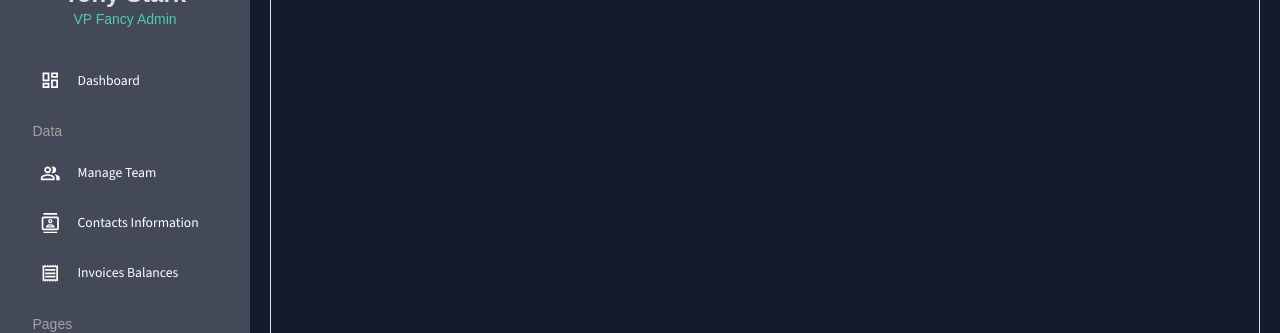
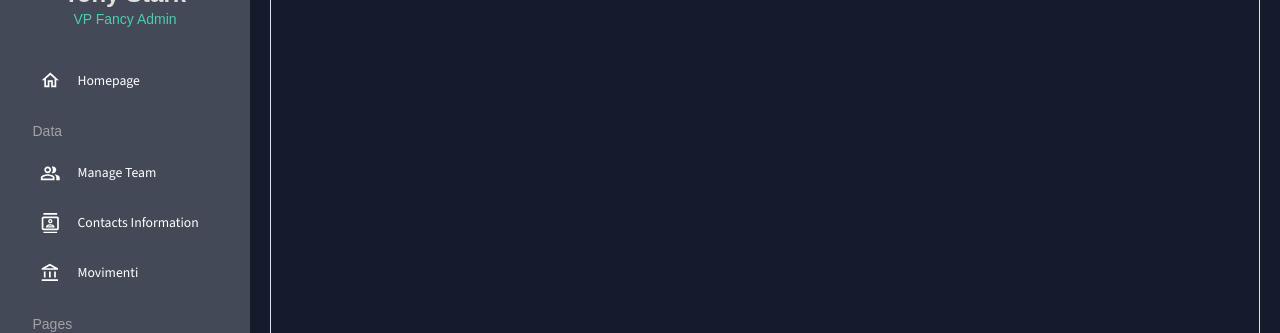
Before and after one commit to Lollosxvm/pw, a React (Vite) app in the folder FE/: page /geography in a window 1280 px wide. Shown: the part 210-543 px from the top of the page. Built offline with nearby package versions, Linux system fonts and the light colour scheme.

Commit message:
aggiunto componente movimenti

```diff
--- a/FE/src/scenes/layout/sidebar/index.jsx
+++ b/FE/src/scenes/layout/sidebar/index.jsx
@@ -3,6 +3,7 @@ import { Avatar, Box, IconButton, Typography, useTheme } from "@mui/material";
 import { useContext, useState } from "react";
 import { tokens } from "../../../theme";
 import { Menu, MenuItem, Sidebar } from "react-pro-sidebar";
+import AccountBalanceOutlinedIcon from '@mui/icons-material/AccountBalanceOutlined';
 import {
   BarChartOutlined,
   CalendarTodayOutlined,
@@ -17,6 +18,7 @@ import {
   ReceiptOutlined,
   TimelineOutlined,
   WavesOutlined,
+  HomeOutlined ,
 } from "@mui/icons-material";
 import avatar from "../../../assets/images/avatar.png";
 import logo from "../../../assets/images/logo.png";
@@ -129,10 +131,10 @@ const SideBar = () => {
           }}
         >
           <Item
-            title="Dashboard"
+            title="Homepage"
             path="/"
             colors={colors}
-            icon={<DashboardOutlined />}
+            icon={<HomeOutlined  />}
           />
         </Menu>
         <Typography
@@ -166,10 +168,10 @@ const SideBar = () => {
             icon={<ContactsOutlined />}
           />
           <Item
-            title="Invoices Balances"
-            path="/invoices"
+            title="Movimenti"
+            path="/movimenti"
             colors={colors}
-            icon={<ReceiptOutlined />}
+            icon={<AccountBalanceOutlinedIcon />}
           />
         </Menu>
         <Typography
--- a/FE/src/theme.js
+++ b/FE/src/theme.js
@@ -122,7 +122,6 @@ export const tokens = (mode) => ({
       }),
 });
 
-// Mui Theme Settings
 export const themeSettings = (mode) => {
   const colors = tokens(mode);
 
@@ -194,7 +193,6 @@ export const themeSettings = (mode) => {
   };
 };
 
-// Context For Color Mode
 export const ColorModeContext = createContext({
   toggleColorMode: () => {},
 });
```
